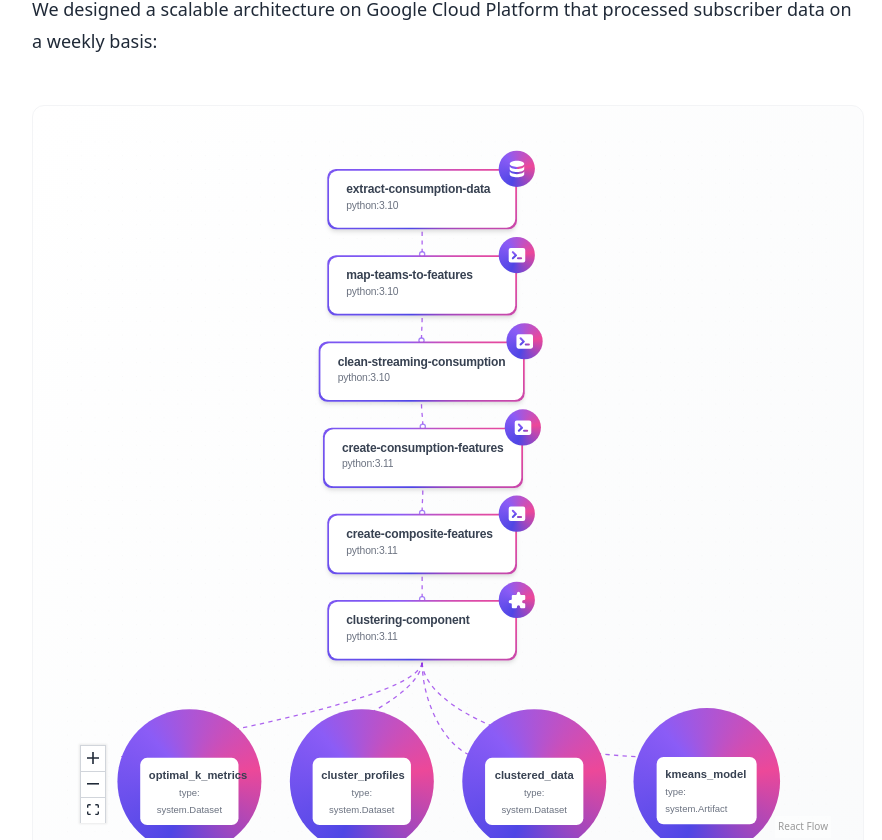
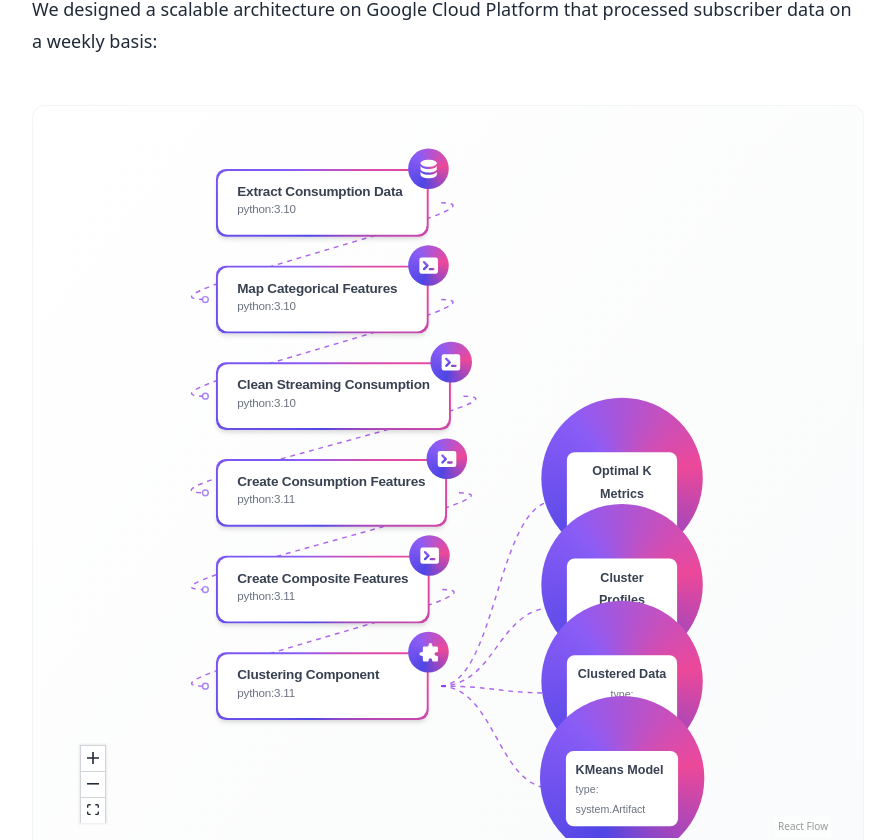
Before and after one commit to alexlabuda/portfolio-website, a Next.js app: page /projects/unsupervised-learning-sports-streaming in a window 1280 px wide. Shown: the part 2480-3320 px from the top of the page, without its empty margins (160-1042 px from the left). Built offline with nearby package versions, Linux system fonts and the light colour scheme.

Commit message:
Refactor MLPipelineFlow component and update PipelineNode handle positions for improved layout and clarity. Adjusted node titles for consistency and enhanced visual representation in the machine learning pipeline visualization. Updated CSS styles to maintain a cohesive design across the component.

```diff
--- a/src/app/components/MLPipelineFlow.tsx
+++ b/src/app/components/MLPipelineFlow.tsx
@@ -23,60 +23,60 @@ import { DataIcon, ProcessingIcon, ModelIcon } from './PipelineIcons';
 const initialNodes: Node[] = [
   {
     id: '1',
-    position: { x: 70, y: 50-10 },
+    position: { x: 70, y: 50 },
     data: {
       icon: <DataIcon />,
-      title: 'extract-consumption-data',
+      title: 'Extract Consumption Data',
       subtitle: 'python:3.10'
     },
     type: 'pipeline',
   },
   {
     id: '2',
-    position: { x: 70, y: 150-10 },
+    position: { x: 70, y: 150 },
     data: {
       icon: <ProcessingIcon />,
-      title: 'map-teams-to-features',
+      title: 'Map Categorical Features',
       subtitle: 'python:3.10'
     },
     type: 'pipeline',
   },
   {
     id: '3',
-    position: { x: 60, y: 250-10 },
+    position: { x: 70, y: 250 },
     data: {
       icon: <ProcessingIcon />,
-      title: 'clean-streaming-consumption',
+      title: 'Clean Streaming Consumption',
       subtitle: 'python:3.10'
     },
     type: 'pipeline',
   },
   {
     id: '4',
-    position: { x: 65, y: 350-10 },
+    position: { x: 70, y: 350 },
     data: {
       icon: <ProcessingIcon />,
-      title: 'create-consumption-features',
+      title: 'Create Consumption Features',
       subtitle: 'python:3.11'
     },
     type: 'pipeline',
   },
   {
     id: '5',
-    position: { x: 70, y: 450-10 },
+    position: { x: 70, y: 450 },
     data: {
       icon: <ProcessingIcon />,
-      title: 'create-composite-features',
+      title: 'Create Composite Features',
       subtitle: 'python:3.11'
     },
     type: 'pipeline',
   },
   {
     id: '6',
-    position: { x: 70, y: 550-10 },
+    position: { x: 70, y: 550 },
     data: {
       icon: <ModelIcon />,
-      title: 'clustering-component',
+      title: 'Clustering Component',
       subtitle: 'python:3.11'
     },
     type: 'pipeline',
@@ -84,36 +84,36 @@ const initialNodes: Node[] = [
   // Output nodes
   {
     id: '10',
-    position: { x: -150, y: 720 },
+    position: { x: 430, y: 340 },
     data: {
-      title: 'optimal_k_metrics',
+      title: 'Optimal K Metrics',
       subtitle: 'type: system.Dataset'
     },
     type: 'output',
   },
   {
     id: '7',
-    position: { x: 50, y: 720 },
+    position: { x: 430, y: 450 },
     data: {
-      title: 'cluster_profiles',
+      title: 'Cluster Profiles',
       subtitle: 'type: system.Dataset'
     },
     type: 'output',
   },
   {
     id: '8',
-    position: { x: 250, y: 720 },
+    position: { x: 430, y: 550 },
     data: {
-      title: 'clustered_data',
+      title: 'Clustered Data',
       subtitle: 'type: system.Dataset'
     },
     type: 'output',
   },
   {
     id: '9',
-    position: { x: 450, y: 720 },
+    position: { x: 430, y: 650 },
     data: {
-      title: 'kmeans_model',
+      title: 'KMeans Model',
       subtitle: 'type: system.Artifact'
     },
     type: 'model',
--- a/src/app/components/PipelineNode.tsx
+++ b/src/app/components/PipelineNode.tsx
@@ -23,8 +23,8 @@ const PipelineNode = memo(({ data }: NodeProps<Node<PipelineNodeData>>) => {
               {data.subtitle && <div className="subtitle">{data.subtitle}</div>}
             </div>
           </div>
-          <Handle type="target" position={Position.Top} />
-          <Handle type="source" position={Position.Bottom} />
+          <Handle type="target" position={Position.Left} />
+          <Handle type="source" position={Position.Right} />
         </div>
       </div>
     </>
--- a/src/app/components/pipeline-flow.css
+++ b/src/app/components/pipeline-flow.css
@@ -97,7 +97,7 @@
 
   @keyframes spinner {
     100% {
-    transform: translate(-50%, -50%) rotate(-360deg);
+      transform: translate(-50%, -50%) rotate(360deg);
     }
   }
 
@@ -162,11 +162,11 @@
   }
 
   .react-flow__handle.source {
-  bottom: 0px;
+    right: -10px;
   }
 
   .react-flow__handle.target {
-  top: 0px;
+    left: -10px;
   }
 
   .react-flow__edge .react-flow__edge-path {
```
Lines whose indentation alone changed are shown as unchanged.
